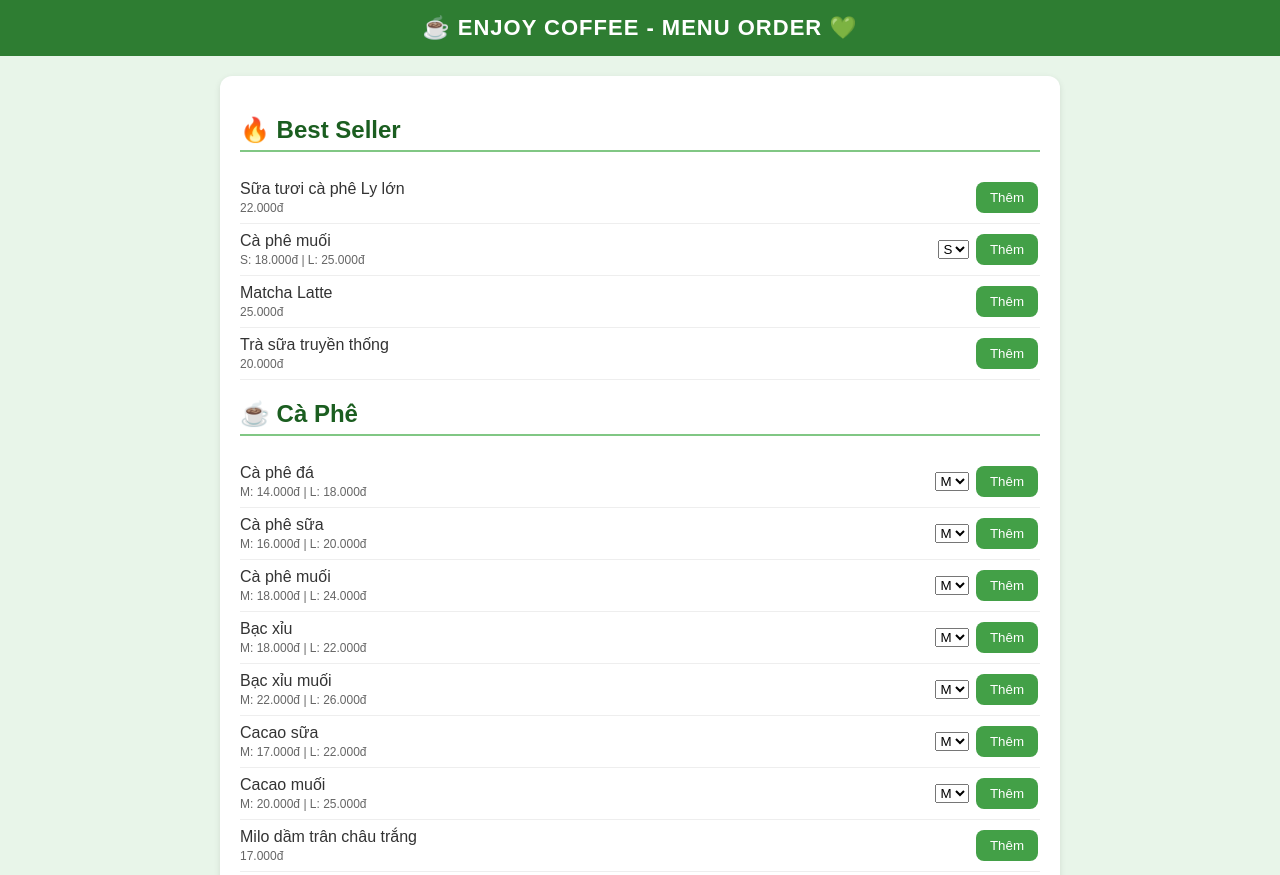
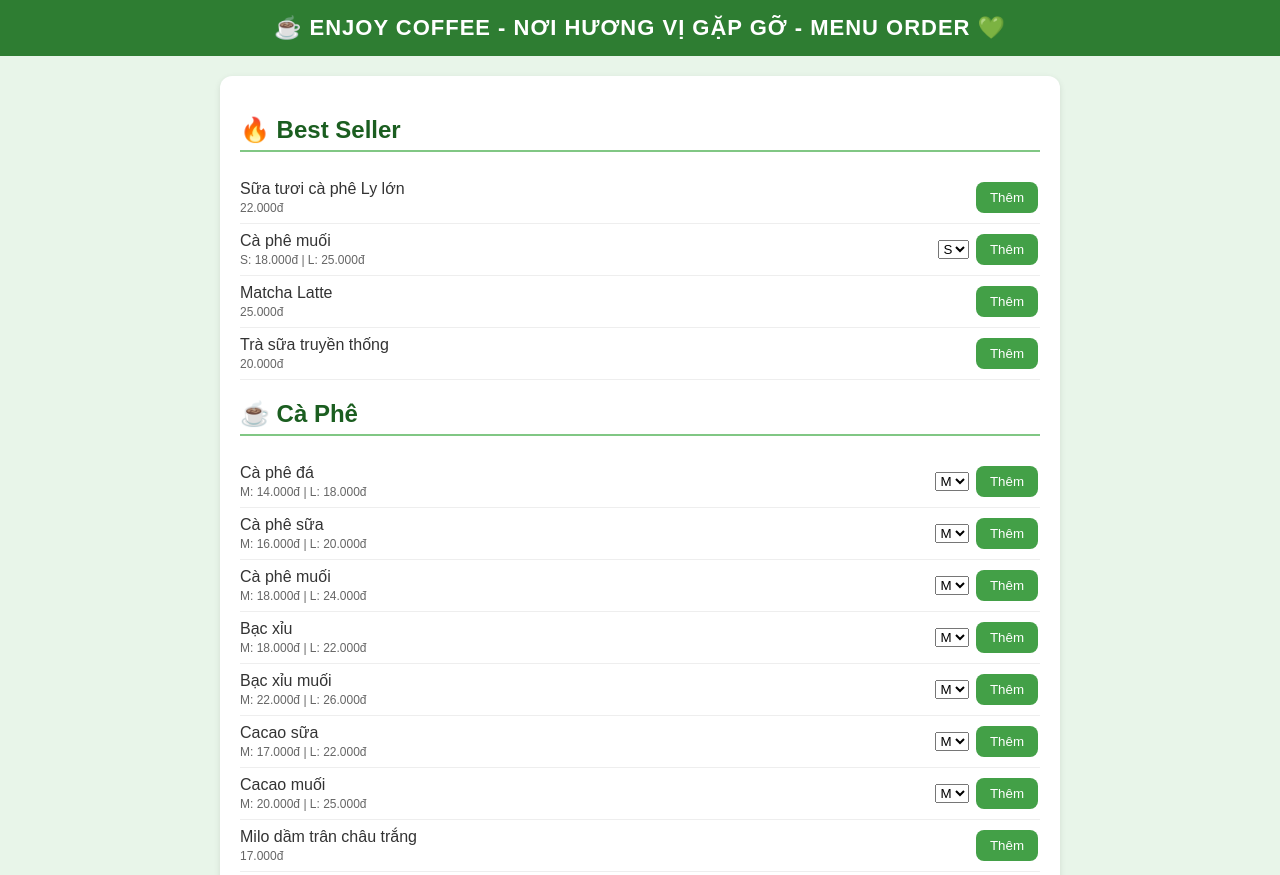
Before and after one commit to quocphi25-hash/Quocphi, a plain HTML site: page index.html in a window 1280 px wide. Shown: the top 875 px of the page. Drawn offline with Linux system fonts and the light colour scheme.

Commit message:
Update index.html

```diff
--- a/index.html
+++ b/index.html
@@ -181,7 +181,7 @@
 </style>
 </head>
 <body>
-<header>☕ ENJOY COFFEE - MENU ORDER 💚</header>
+<header>☕ ENJOY COFFEE - NƠI HƯƠNG VỊ GẶP GỠ - MENU ORDER 💚</header>
 <div class="container">
   <!-- BEST SELLER SECTION -->
   <h2>🔥 Best Seller</h2>
```
